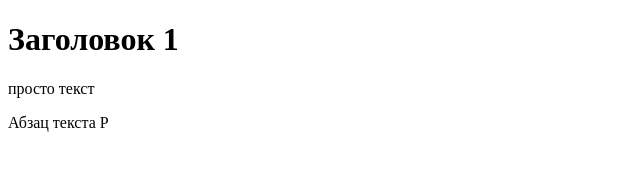
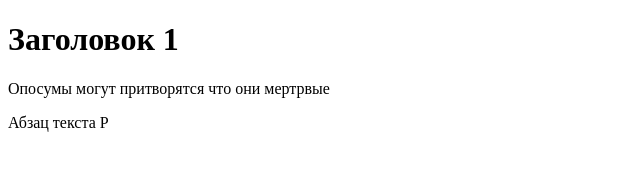
Before and after one commit to on-page/wp-multi, a plain HTML site: page index.html in a window 1280 px wide. Shown: the whole page, without its empty margins (0-640 px from the left). Drawn offline with Linux system fonts and the light colour scheme.

Commit message:
текст опосумы

```diff
--- a/index.html
+++ b/index.html
@@ -7,7 +7,7 @@
 <body>
 <h1>Заголовок 1</h1>
 <div class="figure">
-    <span>просто текст</span>
+    <span>Опосумы могут притворятся что они мертрвые</span>
 </div>
 <p>Абзац текста P</p>
 </body>
```
